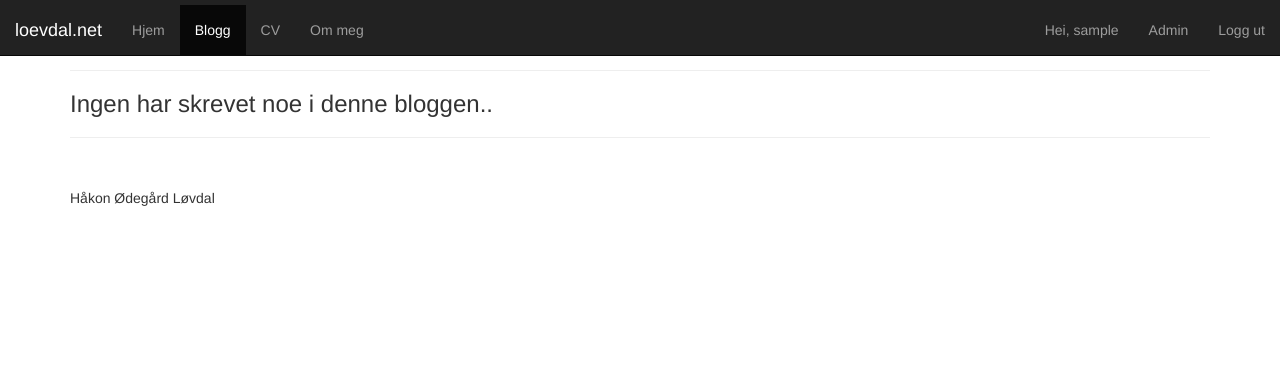
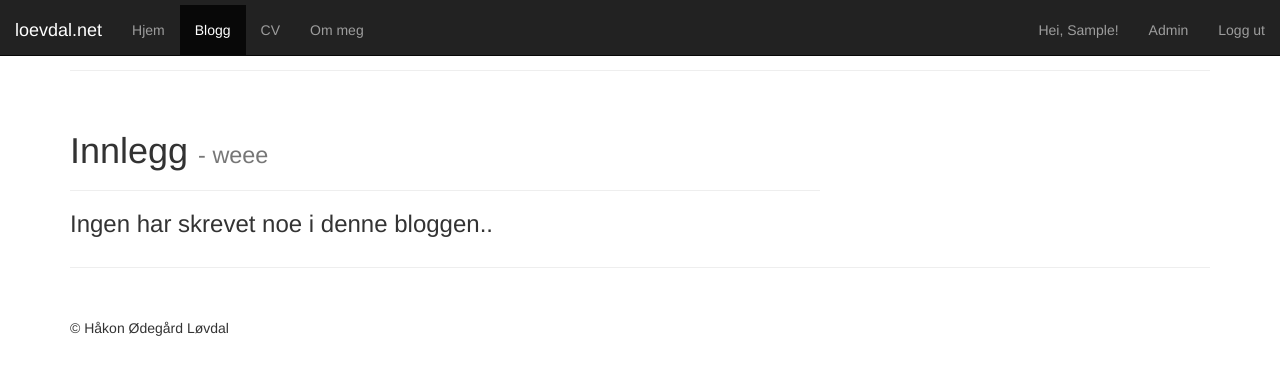
Before and after one commit to hakloev/old-hakloevno, a Django app: page /blog/ in a window 1280 px wide. Shown: the top 375 px of the page. Run offline with Django 3.2, Linux system fonts and the light colour scheme; the visitor is signed in with stand-in values (Sample User, id 1); data that the repository does not hold is empty; some libraries are stand-ins or nearby versions.

Commit message:
blog design

```diff
--- a/templates/base.html
+++ b/templates/base.html
@@ -25,7 +25,7 @@
             <footer>
             <div class="row">
                 <div class="col-md-12">
-                    <p>Håkon Ødegård Løvdal</p>
+                    <p>&copy; Håkon Ødegård Løvdal</p>
                 </div>
             </div>
             </footer>
--- a/templates/blog/blog.html
+++ b/templates/blog/blog.html
@@ -6,23 +6,25 @@
 {% endblock %}
 
 {% block body_block %}
-    {% if posts %}
  <div class="row">
         <div class="col-md-8">
+            <div class="page-header">
+                <h1>Innlegg <small>&dash; weee</small></h1>
+            </div>
+                {% if posts %}
                     <section class="main">
                         {% for post in posts %}
                            <div class="post">
-                    <h1><a href={{ post.get_absolute_url }}>{{ post.title }}</a></h1>
-                    <h6>Skrevet den {{ post.posted|date:'d.m.Y' }}</h6>
+                               <h2><a href={{ post.get_absolute_url }}>{{ post.title }}</a><small> {{ post.posted|date:'d.m.Y' }}</small></h2>
                                <div class="well">
                                    <p>{{ post.ingress|safe }}</p>
                                </div>
                            </div>
                        {% endfor %}
                    </section>
-       </div>
-    </div>
                 {% else %}
                     <h3>Ingen har skrevet noe i denne bloggen..</h3>
                 {% endif %}
+    </div>
+</div>
 {% endblock %}
--- a/templates/navbar.html
+++ b/templates/navbar.html
@@ -17,7 +17,7 @@
             </ul>
             <div class="navbar-inner navbar-right">
             {% if user.is_authenticated %}
-                <p class="navbar-text">Hei, {{ user.username }}</p>
+                <p class="navbar-text">Hei, {{ user.first_name }}!</p>
                 <ul class="nav navbar-nav">
                     <li><a href="/admin/">Admin</a></li>
                     <li><a href="{% url 'auth_logout_next' request.path %}">Logg ut</a></li>
```
Also changed, not shown: templates/blog/article.html (+5 -10 lines). Lines whose indentation alone changed are shown as unchanged.
